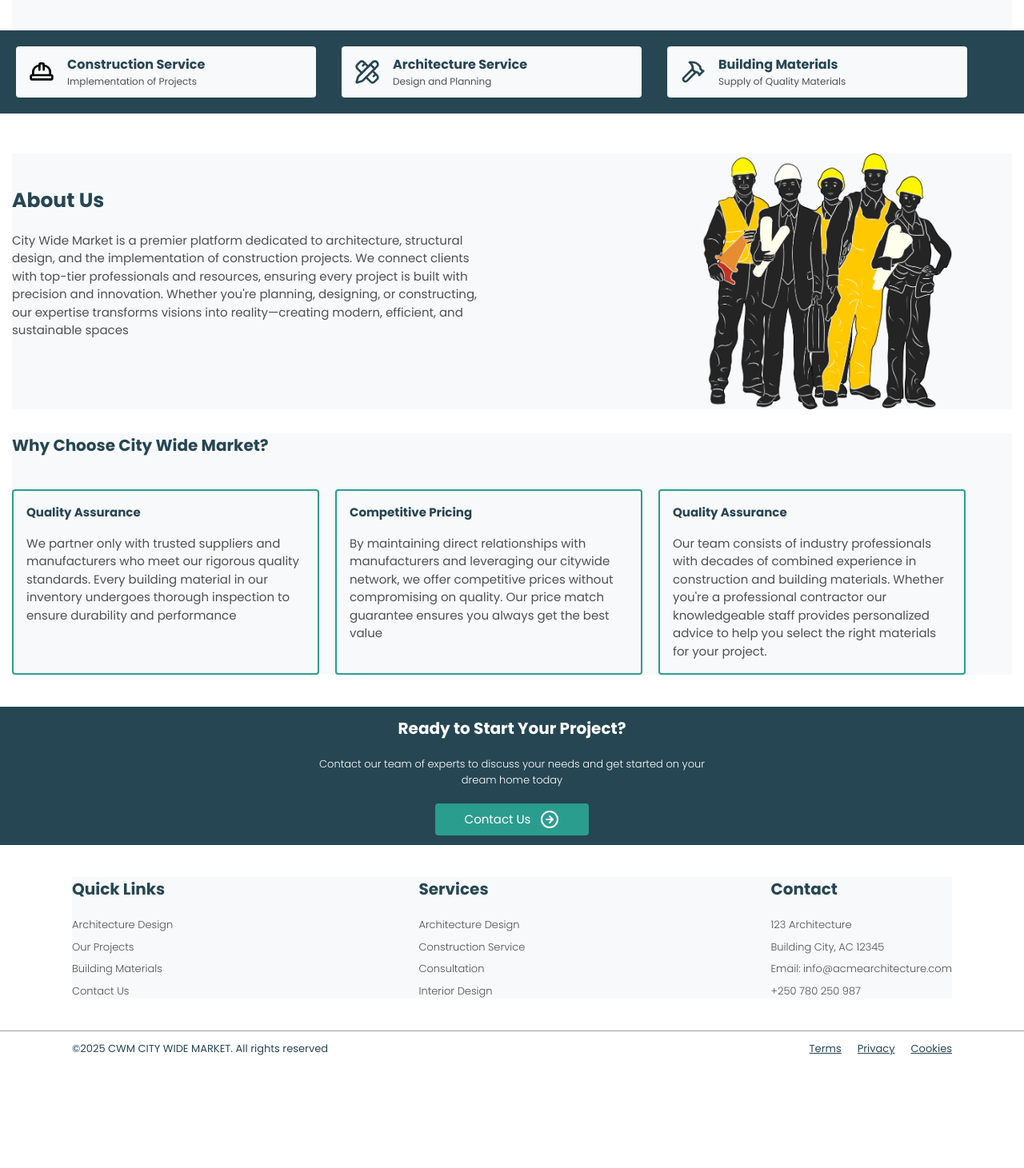
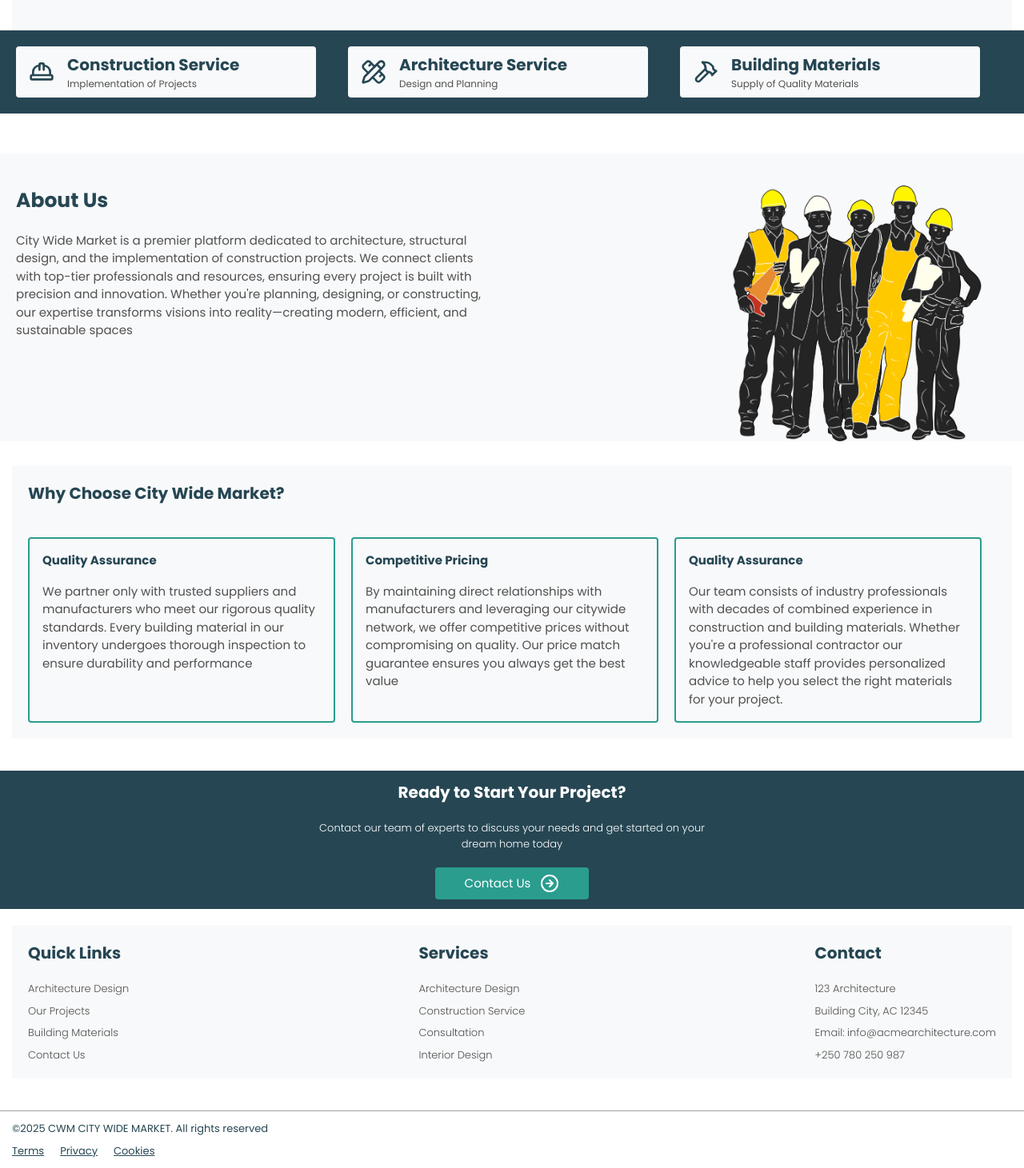
Before and after one commit to Mucyo-Papy-Blaise/City-wide-market, a React (Vite) app: page / in a window 1280 px wide. Shown: the part 726-2187 px from the top of the page at 80% size. Before the commit the page ends 2060 px from the top, so only its background shows below. Built offline with nearby package versions, Linux system fonts and the light colour scheme.

Commit message:
adding servive card

```diff
--- a/src/Components/Home.tsx
+++ b/src/Components/Home.tsx
@@ -1,33 +1,50 @@
-import React from "react";
+import React, { JSX } from "react";
+import { useState } from "react";
 import consimage1 from "../assets/construction1.jpg";
 import { CardDetails,Choose,footerLinks } from "../Data/Data.ts";
-import { HardHat, PencilRuler, Hammer,ArrowRightCircle } from "lucide-react";
+import { HardHat, PencilRuler, Hammer,ArrowRightCircle,X,ArrowRightCircleIcon,ArrowLeftCircleIcon } from "lucide-react";
 import { motion } from "framer-motion";
 import engineer from '../assets/workers.png'
 
 const Home: React.FC = () => {
-  const ServiceDetails = [
+  interface serviceProps {
+  title: string;
+  subTitle: string;
+  icon: JSX.Element;
+  description: string;
+  }
+
+  const [selectedService, setSelectedService] = useState<serviceProps | null>(null)
+  const [isMobileOpen, setIsMobileOpen] = useState<boolean>(false)
+
+
+  const ServiceDetails : serviceProps[] = [
     {
       title: "Construction Service",
-      desc: "Implementation of Projects",
-      icon: <HardHat className="w-8 h-8 tex-charcoal" />,
+      subTitle: "Implementation of Projects",
+      icon: <HardHat className="w-4 h-4 md:w-8 md:h-8 text-charcoal" />,
+      description:"We offer professional construction services tailored to meet the specific needs of residential, commercial, and industrial projects. From the initial ground-breaking to the final finishing touches, our skilled team ensures quality craftsmanship, timely delivery, and adherence to safety standards. Whether it’s new construction, renovations, or expansions, we bring your vision to life with precision and reliability."
+
     },
     {
       title: "Architecture Service",
-      desc: "Design and Planning",
-      icon: <PencilRuler className="w-8 h-8 text-charcoal" />,
+      subTitle: "Design and Planning",
+      icon: <PencilRuler className="w-4 h-4 md:w-8 md:h-8 text-charcoal" />,
+      description: "Our architecture services blend creativity, functionality, and innovation to design spaces that inspire and endure. We work closely with clients to develop customized plans that reflect their lifestyle, business goals, or community needs. From concept development to detailed blueprints and 3D modeling, we provide solutions that are both aesthetically pleasing and structurally sound."
     },
     {
       title: "Building Materials",
-      desc: "Supply of Quality Materials",
-      icon: <Hammer className="w-8 h-8 text-charcoal" />,
+      subTitle: "Supply of Quality Materials",
+      icon: <Hammer className="w-4 h-4 md:w-8 md:h-8 text-charcoal" />,
+      description:"We supply high-quality building materials that support long-lasting and energy-efficient construction. Our range includes cement, bricks, roofing, steel, insulation, and interior finishes—all carefully sourced to meet industry standards. Whether you're a contractor, builder, or DIY enthusiast, our materials ensure your project is built on a strong and sustainable foundation."
     },
   ];
-  8;
 
   return (
     <div className="w-full min-h-scree font-poppins">
-      <div className="w-full h-80 bg-blue-600 relative overflow-hidden">
+
+      {/* Image Part */}
+      <div className="w-full md:h-80 h-60 bg-blue-600 relative overflow-hidden">
         <img
           src={consimage1}
           alt="constructio-image"
@@ -38,19 +55,19 @@ const Home: React.FC = () => {
           initial={{ opacity: 0, x: 50 }}
           animate={{ opacity: 1, x: 0 }}
           transition={{ duration: 1.5, ease: "easeOut" }}
-          className="absolute top-12 left-36 transform -translate-x-1/2 w-full max-w-[1250px] mx-auto flex flex-col"
+          className="absolute top-6 md:top-12 left-6 md:left-36 transform -translate-x-1/2 w-full max-w-[350px] md:max-w-[1250px] mx-auto flex flex-col"
         >
           <p className="text-white text-[15px] mb-3">
             Welcome to CityWide Market
           </p>
           <div className="max-w-[380px]">
-            <p className="text-[35px] text-white font-bold">
+            <p className="md:text-[35px] text-[25px] text-white font-bold">
               Your <span className="text-terracotta">Gateway to</span> Smart
               Construction
             </p>
           </div>
 
-          <div className="flex flex-row text-white mt-8 gap-20">
+          <div className="flex flex-row text-white mt-8 gap-10 md:gap-20">
             <button className="p-[10px] bg-teal rounded-[5px] text-[15px] cursor-pointer hover:bg-[#4dbcaf]">
               Explore Design
             </button>
@@ -61,13 +78,14 @@ const Home: React.FC = () => {
         </motion.div>
       </div>
 
-      <div className="bg-softCream flex flex-col max-w-[1250px] m-auto pb-10">
+      {/* Projects Part */}
+      <div className="bg-softCream flex flex-col max-w-[380px] md:max-w-[1250px] m-auto p-2 md:p-0 pb-10">
         <div className="mt-5">
-          <h1 className="text-charcoal font-bold text-[20px]">
+          <h1 className="text-charcoal font-bold text-[18px] md:text-[20px]">
             The Architecture & Construction Marketplace
           </h1>
 
-          <div className="grid grid-cols-3 mt-8">
+          <div className="grid grid-cols-1 md:grid-cols-3 mt-8 gap-10 pb-10">
             {CardDetails.map((card, index) => (
               <div
                 key={index}
@@ -90,33 +108,56 @@ const Home: React.FC = () => {
         </div>
       </div>
 
+      {/* Service Part */}
       <div className="bg-charcoal w-full p-5">
-        <div className="flex flex-row gap-8 max-w-[1250px] m-auto">
+        <div className="flex flex-row gap-3 md:gap-10 md:max-w-[1250px] m-auto overflow-y-auto no-scrollbar">
           {ServiceDetails.map((service, index) => (
             <div
               key={index}
-              className="bg-softCream w-[375px] h-16 rounded flex items-center cursor-pointer transition-transform duration-300 ease-in-out hover:scale-105 hover:bg-sunshineYellow"
+              className="bg-softCream min-w-[200px] w-[200px] md:w-[375px] h-16 rounded flex items-center cursor-pointer transition-transform duration-300 ease-in-out hover:scale-105 hover:bg-sunshineYellow"
+              onClick={() => setSelectedService(service)}
             >
-              <p className="text-black p-4">{service.icon}</p>
+              <p className="p-2 md:p-4 ">{service.icon}</p>
               <div className="flex flex-col">
-                <p className="text-charcoal font-bold ">{service.title}</p>
-                <p className="text-lightGray text-[12px]">{service.desc}</p>
+                <p className="text-charcoal font-bold text-[14px] md:text-[20px]">{service.title}</p>
+                <p className="text-lightGray text-[12px]">{service.subTitle}</p>
               </div>
             </div>
           ))}
         </div>
       </div>
 
+      {selectedService && (
+        <div className="bg-black w-full min-h-screen fixed inset-0 bg-opacity-50 flex justify-center items-center z-50">
+          <div className="bg-softCream w-[400px] p-6 rounded-lg shadow-lg relative">
+            <button className="absolute top-2 right-3 text-white text-xl bg-terracotta p-1 rounded-full"
+            onClick={() => setSelectedService(null)}
+            >
+              <X className="w-4 h-4"/>
+            </button>
+
+            <div className="flex flex-col items-start gap-3">
+              <div className="text-charcoal text-[20px]">{selectedService.icon}</div>
+              <h1 className="text-[20px] font-bold text-charcoal">{selectedService.subTitle}</h1>
+              <p className="text-[15px] font-semibold text-terracotta">{selectedService.subTitle}</p>
+              <p className="text-[12px] font-normal text-lightGray">{selectedService.description}</p>
+            </div>
+          </div>
+        </div>
+      )}
+
+      {/* About Part */}
       <motion.div
         initial={{ opacity: 0, y: 50 }}
         whileInView={{ opacity: 1, x: 0 }}
         transition={{ duration: 1.5, ease: "easeOut" }}
         viewport={{ once: true, amount: 0.4 }}
-      className="bg-softCream flex flex-row space-x-64 max-w-[1250px] m-auto"
+      className="bg-softCream flex flex-row"
       >
-      <div className="flex flex-col mt-10 gap-5">
+      <div className="flex flex-row -mt-5 md:mt-10 max-w-[1250px] m-auto md:space-x-72 md:pr-8">
+      <div className="flex flex-col gap-3 md:gap-5 sm:pl-0 pl-5">
       <h1 className="text-charcoal font-bold text-[25px]">About Us</h1>
-        <p className="max-w-[600px] text-[15px] text-lightGray">
+        <p className="max-w-[600px] md:w-[600px] w-[360px] text-[15px] text-lightGray">
           City Wide Market is a premier platform dedicated to architecture,
           structural design, and the implementation of construction projects. We
           connect clients with top-tier professionals and resources, ensuring
@@ -125,14 +166,17 @@ const Home: React.FC = () => {
           into reality—creating modern, efficient, and sustainable spaces
         </p>
       </div>
-      <img src={engineer} alt="Engineer Image" className="w-80 h-80"/>
+        <img src={engineer} alt="Engineer Image" className="w-80 h-80 md:block hidden"/>
+      </div>
+
       </motion.div>
 
-      <div className="bg-softCream flex flex-col mt-20 max-w-[1250px] m-auto">
+      {/* Why choose Us part */}
+      <div className="bg-softCream flex flex-col mt-16 md:mt-20 max-w-[1250px] m-auto p-5">
         <h1 className="text-charcoal text-[20px] font-bold">Why Choose City Wide Market?</h1>
-          <div className="flex flex-row gap-5 mt-10">
+          <div className="flex flex-col md:flex-row gap-5 mt-10">
           {Choose.map((choose,index)=>
-            <div key={index} className="bg-softCream flex flex-col gap-4 w-96 p-4 border-2 border-teal rounded">
+            <div key={index} className="bg-softCream flex flex-col gap-4 w-[350px] md:w-96 p-4 border-2 border-teal rounded">
               <h1 className="text-charcoal font-bold text-[15px]">{choose.title}</h1>
               <p className="text-lightGray text-[15px]">{choose.description}</p>
             </div>
@@ -140,25 +184,27 @@ const Home: React.FC = () => {
           </div>
       </div>
 
-      <div className="bg-charcoal w-full p-3 mt-10 ">
-        <div className="max-w-[1250px] m-auto flex flex-col jus items-center gap-5">
+      {/* Contact Part */}
+      <div className="bg-charcoal w-full p-3 mt-5 md:mt-10 ">
+        <div className="max-w-[1250px] m-auto flex flex-col jus items-center gap-2 md:gap-5">
           <h1 className="text-white font-bold text-[20px]">Ready to Start Your Project?</h1>
           <p className="text-[13px] text-white font-thin text-center max-w-[500px]">Contact our team of experts to discuss your needs and get started on your dream home today</p>
 
-          <div className="flex flex-row gap-3 bg-teal p-2 w-48 justify-center items-center rounded hover:bg-[#4dbcaf] ">
-          <button className="text-white text-[15px] hover:text-terracotta">Contact Us</button>
-          <ArrowRightCircle className="text-white text-[15px] cursor-pointer hover:text-terracotta"/>
+          <div className="flex flex-row gap-3 bg-teal p-2 w-48 justify-center items-center rounded hover:bg-[#4dbcaf]">
+            <button className="text-white text-[15px]">Contact Us</button>
+            <ArrowRightCircle className="text-white text-[15px] "/>
           </div>
         </div>
       </div>
 
-      <div className="bg-softCream flex flex-row justify-between max-w-[1100px] m-auto mt-10 ">
+      {/* Footer Links Part */}
+      <div className="bg-softCream flex flex-col md:flex-row justify-between max-w-[1250px] m-auto md:mt-5 p-5 ">
         {footerLinks.map((footerLink, index)=>
           <div
           key={index}
-          className="flex flex-col gap-2"
+          className="flex flex-col gap-1 md:gap-2"
           >
-            <h1 className="text-charcoal font-bold text-[20px] mb-3">{footerLink.title}</h1>
+            <h1 className="text-charcoal font-bold text-[20px] mb-2 md:mb-3">{footerLink.title}</h1>
             {footerLink.links.map((link, index)=>
               <div
               key={index}
@@ -171,10 +217,12 @@ const Home: React.FC = () => {
         )}
       </div>
 
-      <div className="w-full h-[1px] bg-[#a2a2a2] mt-10"/>
+        {/* Line Part */}
+      <div className="w-full h-[1px] bg-[#a2a2a2] mt-2 md:mt-10"/>
 
-      <div className="flex flex-col mt-3 max-w-[1100px] m-auto pb-3">
-        <div className="flex justify-between">
+        {/* Footer Part */}
+      <div className="flex flex-col mt-3 max-w-[1250px] m-auto pb-3 md:pl-0 pl-5">
+        <div className="flex flex-col justify-start md:justify-between gap-2">
           <p className="text-[13px] text-charcoal">&copy;{new Date().getFullYear()} CWM CITY WIDE MARKET. All rights reserved</p>
           <div className="flex flex-row gap-5 text-[13px] text-charcoal">
             <p className="hover:text-terracotta underline cursor-pointer">Terms</p>
--- a/src/Components/NavBar.tsx
+++ b/src/Components/NavBar.tsx
@@ -83,7 +83,7 @@ const NavBar: React.FC = () => {
 
 
         {isMobileOpen && (
-            <div className="block md:hidden absolute right-5 top-10 bg-charcoal w-36 p-3 rounded-b-md text-white">
+            <div className="block md:hidden absolute right-5 top-10 bg-charcoal w-36 p-3 rounded-b-md text-white z-50">
                 {navLinks.map((link)=>
                 <div key={link.id}
                 className={`p-2 flex relative${
--- a/src/index.css
+++ b/src/index.css
@@ -1,3 +1,51 @@
 @tailwind base;
 @tailwind components;
 @tailwind utilities;
+
+.no-scrollbar {
+    scrollbar-width: none; /* Firefox */
+    -ms-overflow-style: none; /* Internet Explorer 10+ */
+  }
+
+  ::-webkit-scrollbar {
+    width: 10px;
+    height: 10px;
+  }
+
+  ::-webkit-scrollbar-thumb {
+    background-color: #b16d83;
+    border-radius: 10px;
+    border: 3px solid #161720;
+  }
+
+  ::-webkit-scrollbar-track {
+    background: #161720;
+    border-radius: 10px;
+  }
+
+  @keyframes bar1 {
+    0%, 100% { height: 10px; }
+    50% { height: 20px; }
+  }
+
+  @keyframes bar2 {
+    0%, 100% { height: 15px; }
+    50% { height: 25px; }
+  }
+
+  @keyframes bar3 {
+    0%, 100% { height: 8px; }
+    50% { height: 18px; }
+  }
+
+  .animate-bar1 {
+    animation: bar1 0.8s infinite ease-in-out;
+  }
+
+  .animate-bar2 {
+    animation: bar2 0.8s infinite ease-in-out;
+  }
+
+  .animate-bar3 {
+    animation: bar3 0.8s infinite ease-in-out;
+  }
```
